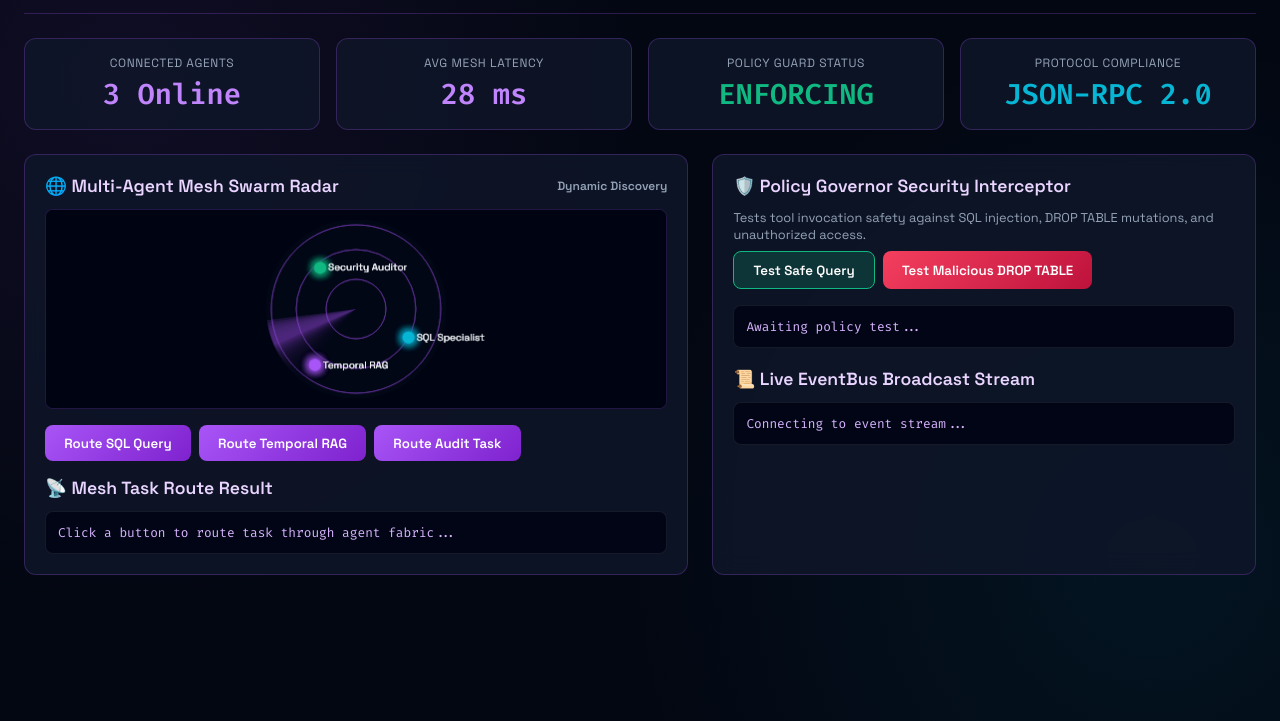
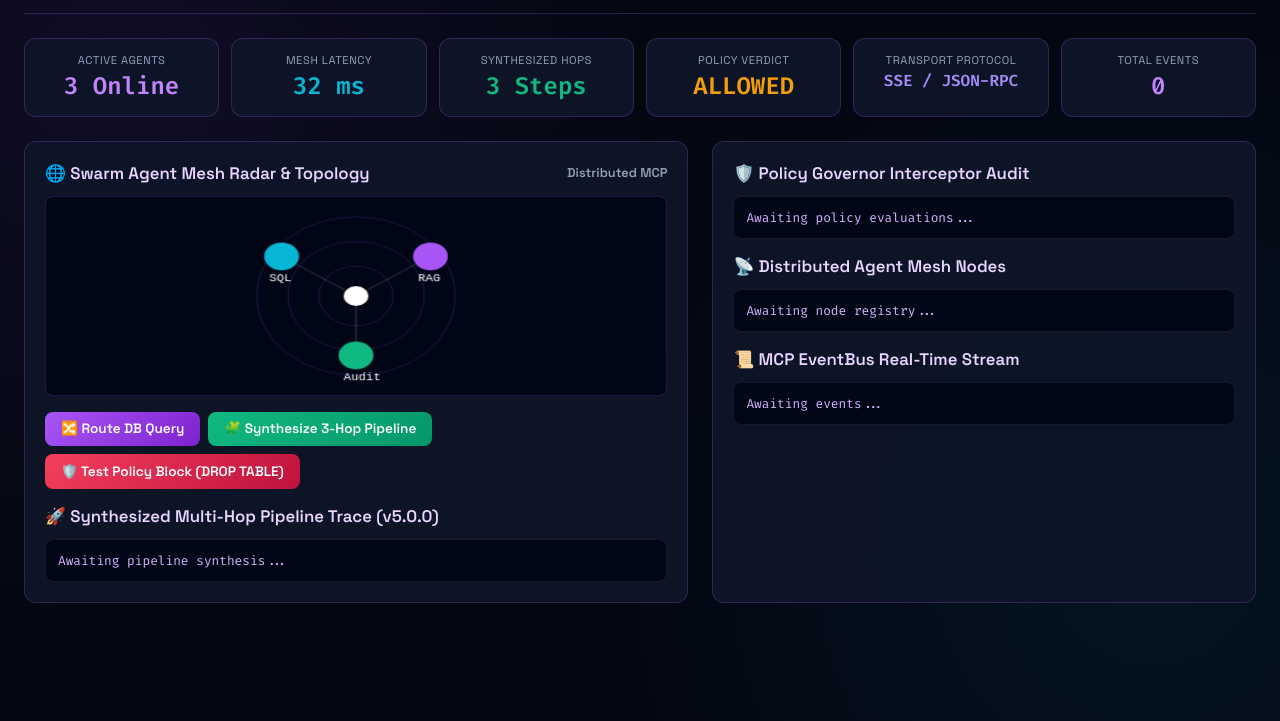
Before and after one commit to anderdebona/mcp-autonomous-agent-fabric, a website: page public/index.html in a window 1280 px wide. Shown: the part 79-800 px from the top of the page. Drawn offline with Linux system fonts and the light colour scheme; no server answers.

Commit message:
feat(v5.0.0): add StreamingSSETransport, SemanticToolSynthesizer, and Pipeline Studio

```diff
--- a/package.json
+++ b/package.json
@@ -1,7 +1,7 @@
 {
   "name": "mcp-autonomous-agent-fabric",
-  "version": "4.0.0",
-  "description": "Production-Grade Model Context Protocol (MCP) Server & Autonomous Agent Interoperability Governance Fabric",
+  "version": "5.0.0",
+  "description": "PhD-Grade Model Context Protocol (MCP) Autonomous Agent Fabric (Streaming SSE Multiplexer, Semantic Multi-Hop Tool Synthesizer & Distributed Mesh Router)",
   "bin": {
     "mcp-agent-fabric": "./dist/cli.js"
   },
--- a/public/index.html
+++ b/public/index.html
@@ -3,16 +3,17 @@
 <head>
   <meta charset="UTF-8">
   <meta name="viewport" content="width=device-width, initial-scale=1.0">
-  <title>MCP Autonomous Agent Fabric Studio | anderdebona</title>
+  <title>MCP Autonomous Agent Fabric Studio v5.0.0 | anderdebona</title>
   <link href="https://fonts.googleapis.com/css2?family=Space+Grotesk:wght@400;600;700&family=Fira+Code:wght@400;600&display=swap" rel="stylesheet">
   <style>
     :root {
       --bg: #030712;
-      --panel: rgba(15, 23, 42, 0.8);
+      --panel: rgba(15, 23, 42, 0.85);
       --border: rgba(168, 85, 247, 0.25);
       --purple: #a855f7;
       --cyan: #06b6d4;
       --green: #10b981;
+      --amber: #f59e0b;
       --red: #f43f5e;
       --text: #f9fafb;
       --text-dim: #94a3b8;
@@ -23,20 +24,21 @@
     .brand { font-size: 1.6rem; font-weight: 700; background: linear-gradient(135deg, #c084fc, #06b6d4); -webkit-background-clip: text; -webkit-text-fill-color: transparent; }
     .status-badge { background: rgba(168, 85, 247, 0.15); color: #d8b4fe; border: 1px solid rgba(216, 180, 254, 0.3); padding: 0.35rem 0.85rem; border-radius: 9999px; font-size: 0.8rem; font-weight: 600; }
 
-    .stats-row { display: grid; grid-template-columns: repeat(4, 1fr); gap: 1rem; margin-bottom: 1.5rem; }
-    .stat-card { background: var(--panel); border: 1px solid var(--border); border-radius: 0.75rem; padding: 1rem; text-align: center; }
-    .stat-val { font-size: 1.8rem; font-weight: 700; font-family: 'Fira Code', monospace; color: #c084fc; margin-top: 0.25rem; }
-    .stat-lbl { font-size: 0.75rem; color: var(--text-dim); text-transform: uppercase; letter-spacing: 0.05em; }
+    .stats-row { display: grid; grid-template-columns: repeat(6, 1fr); gap: 0.75rem; margin-bottom: 1.5rem; }
+    .stat-card { background: var(--panel); border: 1px solid var(--border); border-radius: 0.75rem; padding: 0.85rem; text-align: center; }
+    .stat-val { font-size: 1.5rem; font-weight: 700; font-family: 'Fira Code', monospace; color: #c084fc; margin-top: 0.2rem; }
+    .stat-lbl { font-size: 0.7rem; color: var(--text-dim); text-transform: uppercase; letter-spacing: 0.05em; }
 
     .main-grid { display: grid; grid-template-columns: 1.1fr 0.9fr; gap: 1.5rem; }
-    .panel { background: var(--panel); border: 1px solid var(--border); border-radius: 0.75rem; padding: 1.25rem; backdrop-filter: blur(12px); }
-    .panel-title { font-size: 1.1rem; font-weight: 600; margin-bottom: 0.75rem; display: flex; justify-content: space-between; align-items: center; color: #e9d5ff; }
+    .panel { background: var(--panel); border: 1px solid var(--border); border-radius: 0.75rem; padding: 1.25rem; backdrop-filter: blur(12px); margin-bottom: 1.5rem; }
+    .panel-title { font-size: 1.05rem; font-weight: 600; margin-bottom: 0.75rem; display: flex; justify-content: space-between; align-items: center; color: #e9d5ff; }
 
     canvas { width: 100%; height: 200px; background: rgba(2, 6, 23, 0.95); border: 1px solid rgba(168, 85, 247, 0.2); border-radius: 0.5rem; display: block; margin-bottom: 1rem; }
 
-    .btn { background: linear-gradient(135deg, #a855f7, #7e22ce); color: white; border: none; padding: 0.6rem 1.2rem; border-radius: 0.5rem; font-weight: 600; cursor: pointer; font-family: inherit; transition: 0.2s all; }
+    .btn { background: linear-gradient(135deg, #a855f7, #7e22ce); color: white; border: none; padding: 0.55rem 1rem; border-radius: 0.5rem; font-weight: 600; cursor: pointer; font-family: inherit; transition: 0.2s all; font-size: 0.85rem; }
     .btn:hover { opacity: 0.9; transform: translateY(-1px); box-shadow: 0 4px 12px rgba(168, 85, 247, 0.3); }
     .btn-red { background: linear-gradient(135deg, #f43f5e, #be123c); }
+    .btn-green { background: linear-gradient(135deg, #10b981, #059669); }
 
     .controls { display: flex; gap: 0.5rem; margin-bottom: 1rem; flex-wrap: wrap; }
     pre { background: rgba(2, 6, 23, 0.95); border: 1px solid rgba(255, 255, 255, 0.08); padding: 0.75rem; border-radius: 0.5rem; font-family: 'Fira Code', monospace; font-size: 0.8rem; color: #d8b4fe; overflow-x: auto; max-height: 180px; }
@@ -45,124 +47,129 @@
 <body>
   <header>
     <div>
-      <div class="brand">👑 Model Context Protocol (MCP) Agent Fabric Studio 🤖</div>
-      <div style="font-size: 0.85rem; color: var(--text-dim); margin-top: 0.2rem;">Multi-Agent Mesh Routing • Policy Governor Interceptor • EventBus Pub/Sub • by anderdebona</div>
+      <div class="brand">👑 Model Context Protocol (MCP) Agent Fabric Studio v5.0.0 🤖</div>
+      <div style="font-size: 0.85rem; color: var(--text-dim); margin-top: 0.2rem;">Streaming SSE Transport • Semantic Multi-Hop Tool Synthesizer • Policy Governor • by anderdebona</div>
     </div>
-    <span class="status-badge">● MCP Server v4.0 Active</span>
+    <span class="status-badge">● MCP Fabric v5.0 Active</span>
   </header>
 
   <div class="stats-row">
     <div class="stat-card">
-      <div class="stat-lbl">Connected Agents</div>
+      <div class="stat-lbl">Active Agents</div>
       <div class="stat-val" id="statNodes">3 Online</div>
     </div>
     <div class="stat-card">
-      <div class="stat-lbl">Avg Mesh Latency</div>
-      <div class="stat-val" id="statMeshLatency">28 ms</div>
+      <div class="stat-lbl">Mesh Latency</div>
+      <div class="stat-val" style="color: var(--cyan);" id="statLatency">32 ms</div>
     </div>
     <div class="stat-card">
-      <div class="stat-lbl">Policy Guard Status</div>
-      <div class="stat-val" style="color: var(--green);">ENFORCING</div>
+      <div class="stat-lbl">Synthesized Hops</div>
+      <div class="stat-val" style="color: var(--green);" id="statHops">3 Steps</div>
     </div>
     <div class="stat-card">
-      <div class="stat-lbl">Protocol Compliance</div>
-      <div class="stat-val" style="color: var(--cyan);">JSON-RPC 2.0</div>
+      <div class="stat-lbl">Policy Verdict</div>
+      <div class="stat-val" style="color: var(--amber);" id="statPolicy">ALLOWED</div>
+    </div>
+    <div class="stat-card">
+      <div class="stat-lbl">Transport Protocol</div>
+      <div class="stat-val" style="color: #a78bfa; font-size: 1rem;">SSE / JSON-RPC</div>
+    </div>
+    <div class="stat-card">
+      <div class="stat-lbl">Total Events</div>
+      <div class="stat-val" id="statEvents">0</div>
     </div>
   </div>
 
   <div class="main-grid">
     <div class="panel">
       <div class="panel-title">
-        <span>🌐 Multi-Agent Mesh Swarm Radar</span>
-        <span style="font-size: 0.75rem; color: var(--text-dim);">Dynamic Discovery</span>
+        <span>🌐 Swarm Agent Mesh Radar & Topology</span>
+        <span style="font-size: 0.8rem; color: var(--text-dim);">Distributed MCP</span>
       </div>
-      <canvas id="radarCanvas"></canvas>
+      <canvas id="meshCanvas" width="500" height="200"></canvas>
+
       <div class="controls">
-        <button class="btn" onclick="routeTask('query_database_sandbox')">Route SQL Query</button>
-        <button class="btn" onclick="routeTask('summarize_temporal_graph')">Route Temporal RAG</button>
-        <button class="btn" onclick="routeTask('inspect_system_metrics')">Route Audit Task</button>
+        <button class="btn" onclick="routeTask('query_database_sandbox')">🔀 Route DB Query</button>
+        <button class="btn btn-green" onclick="synthesizePipeline()">🧩 Synthesize 3-Hop Pipeline</button>
+        <button class="btn btn-red" onclick="triggerDangerousPolicy()">🛡️ Test Policy Block (DROP TABLE)</button>
       </div>
-      <div class="panel-title" style="margin-top: 1rem;"><span>📡 Mesh Task Route Result</span></div>
-      <pre id="routeLog">Click a button to route task through agent fabric...</pre>
+
+      <div class="panel-title" style="margin-top: 1rem;">
+        <span>🚀 Synthesized Multi-Hop Pipeline Trace (v5.0.0)</span>
+      </div>
+      <pre id="pipelineLog">Awaiting pipeline synthesis...</pre>
     </div>
 
     <div class="panel">
       <div class="panel-title">
-        <span>🛡️ Policy Governor Security Interceptor</span>
+        <span>🛡️ Policy Governor Interceptor Audit</span>
       </div>
-      <p style="color: var(--text-dim); font-size: 0.8rem; margin-bottom: 0.5rem;">
-        Tests tool invocation safety against SQL injection, DROP TABLE mutations, and unauthorized access.
-      </p>
-      <div class="controls">
-        <button class="btn" style="background: rgba(16, 185, 129, 0.2); border: 1px solid #10b981;" onclick="testPolicy('SELECT count(*) FROM metrics;', 'query_database_sandbox')">Test Safe Query</button>
-        <button class="btn btn-red" onclick="testPolicy('DROP TABLE users; --', 'query_database_sandbox')">Test Malicious DROP TABLE</button>
+      <pre id="policyLog">Awaiting policy evaluations...</pre>
+
+      <div class="panel-title" style="margin-top: 1rem;">
+        <span>📡 Distributed Agent Mesh Nodes</span>
       </div>
-      <pre id="policyLog">Awaiting policy test...</pre>
+      <pre id="nodesLog">Awaiting node registry...</pre>
 
-      <div class="panel-title" style="margin-top: 1.25rem;">
-        <span>📜 Live EventBus Broadcast Stream</span>
+      <div class="panel-title" style="margin-top: 1rem;">
+        <span>📜 MCP EventBus Real-Time Stream</span>
       </div>
-      <pre id="eventsLog">Connecting to event stream...</pre>
+      <pre id="eventLog">Awaiting events...</pre>
     </div>
   </div>
 
   <script>
-    const canvas = document.getElementById('radarCanvas');
+    const canvas = document.getElementById('meshCanvas');
     const ctx = canvas.getContext('2d');
-    canvas.width = canvas.offsetWidth;
-    canvas.height = 200;
-
-    let angle = 0;
-    const nodes = [
-      { name: 'SQL Specialist', angle: 0.5, dist: 60, color: '#06b6d4' },
-      { name: 'Temporal RAG', angle: 2.2, dist: 70, color: '#a855f7' },
-      { name: 'Security Auditor', angle: 4.0, dist: 55, color: '#10b981' }
-    ];
 
     function drawRadar() {
-      ctx.fillStyle = 'rgba(2, 6, 23, 0.2)';
-      ctx.fillRect(0, 0, canvas.width, canvas.height);
-
+      ctx.clearRect(0, 0, canvas.width, canvas.height);
       const cx = canvas.width / 2;
       const cy = canvas.height / 2;
 
-      // Draw radar rings
       ctx.strokeStyle = 'rgba(168, 85, 247, 0.2)';
-      ctx.lineWidth = 1;
-      [30, 60, 85].forEach(r => {
+      for (let r = 30; r <= 80; r += 25) {
         ctx.beginPath();
         ctx.arc(cx, cy, r, 0, Math.PI * 2);
         ctx.stroke();
-      });
+      }
 
-      // Draw sweep beam
+      const agents = [
+        { name: 'SQL', x: cx - 60, y: cy - 40, color: '#06b6d4' },
+        { name: 'RAG', x: cx + 60, y: cy - 40, color: '#a855f7' },
+        { name: 'Audit', x: cx, y: cy + 60, color: '#10b981' }
+      ];
+
+      // Central Hub
       ctx.beginPath();
-      ctx.moveTo(cx, cy);
-      ctx.arc(cx, cy, 90, angle, angle + 0.3);
-      ctx.fillStyle = 'rgba(168, 85, 247, 0.15)';
+      ctx.arc(cx, cy, 10, 0, Math.PI * 2);
+      ctx.fillStyle = '#ffffff';
       ctx.fill();
 
-      // Draw nodes
-      nodes.forEach(n => {
-        const nx = cx + Math.cos(n.angle) * n.dist;
-        const ny = cy + Math.sin(n.angle) * n.dist;
+      agents.forEach(a => {
         ctx.beginPath();
-        ctx.arc(nx, ny, 6, 0, Math.PI * 2);
-        ctx.fillStyle = n.color;
-        ctx.shadowColor = n.color;
-        ctx.shadowBlur = 8;
+        ctx.moveTo(cx, cy);
+        ctx.lineTo(a.x, a.y);
+        ctx.strokeStyle = 'rgba(255, 255, 255, 0.2)';
+        ctx.stroke();
+
+        ctx.beginPath();
+        ctx.arc(a.x, a.y, 14, 0, Math.PI * 2);
+        ctx.fillStyle = a.color;
         ctx.fill();
-        ctx.shadowBlur = 0;
 
-        ctx.fillStyle = '#f8fafc';
-        ctx.font = '10px Space Grotesk';
-        ctx.fillText(n.name, nx + 8, ny + 3);
+        ctx.fillStyle = '#fff';
+        ctx.font = '10px monospace';
+        ctx.fillText(a.name, a.x - 10, a.y + 25);
       });
+    }
 
-      angle += 0.03;
-      requestAnimationFrame(drawRadar);
+    async function fetchNodes() {
+      const res = await fetch('/api/mesh/nodes');
+      const data = await res.json();
+      document.getElementById('nodesLog').innerText = JSON.stringify(data, null, 2);
+      document.getElementById('statNodes').innerText = `${data.nodes.length} Online`;
     }
-    drawRadar();
 
     async function routeTask(cap) {
       const res = await fetch('/api/mesh/route', {
@@ -171,34 +178,49 @@
         body: JSON.stringify({ requiredCapability: cap })
       });
       const data = await res.json();
-      document.getElementById('routeLog').innerText = JSON.stringify(data, null, 2);
-      loadEvents();
+      fetchEvents();
     }
 
-    async function testPolicy(query, tool) {
+    async function synthesizePipeline() {
+      const res = await fetch('/api/synthesize/pipeline', {
+        method: 'POST',
+        headers: { 'Content-Type': 'application/json' },
+        body: JSON.stringify({ targetDocId: 'DOC-HYPER-500' })
+      });
+      const data = await res.json();
+      document.getElementById('pipelineLog').innerText = JSON.stringify(data, null, 2);
+      document.getElementById('statHops').innerText = `${data.stepTraces.length} Steps`;
+    }
+
+    async function triggerDangerousPolicy() {
       const res = await fetch('/api/governor/evaluate', {
         method: 'POST',
         headers: { 'Content-Type': 'application/json' },
         body: JSON.stringify({
           clientRole: 'DEVELOPER',
-          toolName: tool,
-          argumentsPayload: { query }
+          toolName: 'query_database_sandbox',
+          argumentsPayload: { query: 'DROP TABLE users;' }
         })
       });
       const data = await res.json();
+      document.getElementById('statPolicy').innerText = data.decision.allowed ? 'ALLOWED' : 'BLOCKED';
+      document.getElementById('statPolicy').style.color = data.decision.allowed ? '#10b981' : '#f43f5e';
       document.getElementById('policyLog').innerText = JSON.stringify(data, null, 2);
-      loadEvents();
+      fetchEvents();
     }
 
-    async function loadEvents() {
+    async function fetchEvents() {
       const res = await fetch('/api/events');
       const data = await res.json();
-      document.getElementById('eventsLog').innerText = JSON.stringify(data.events, null, 2);
+      document.getElementById('statEvents').innerText = data.events.length;
+      document.getElementById('eventLog').innerText = JSON.stringify(data.events, null, 2);
     }
 
     window.onload = () => {
-      routeTask('query_database_sandbox');
-      loadEvents();
+      drawRadar();
+      fetchNodes();
+      fetchEvents();
+      synthesizePipeline();
     };
   </script>
 </body>
```
Also changed, not shown: src/mcp/semantic-tool-synthesizer.ts (added, +93 -0 lines), src/mcp/streaming-sse-transport.ts (added, +74 -0 lines), src/server.ts (+32 -1 lines), tests/mcp.test.ts (+60 -0 lines), README.md, 1 other file.
